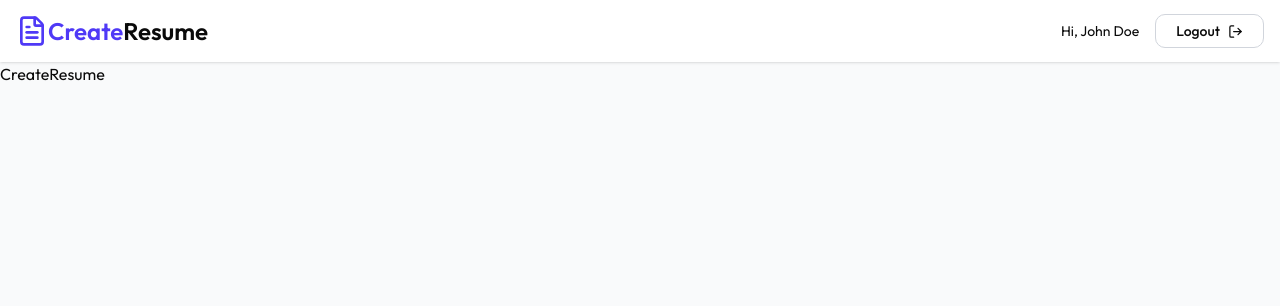
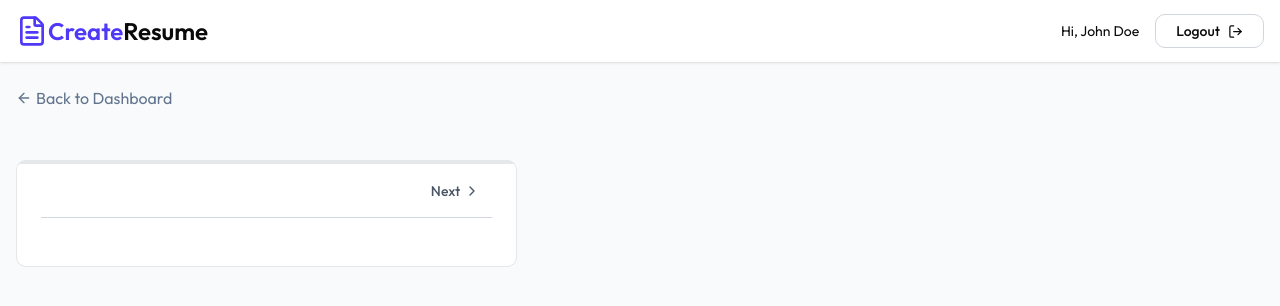
Before and after one commit to Osas706/create-resume, a React (Vite) app in the folder frontend/: page /app/create-resume/1 in a window 1280 px wide. Shown: the top 306 px of the page. Built offline with nearby package versions, Linux system fonts and the light colour scheme; the HTML template or start-up script is replaced by a standard one.

Commit message:
CreateResume Page

```diff
--- a/frontend/src/pages/CreateResume.jsx
+++ b/frontend/src/pages/CreateResume.jsx
@@ -1,11 +1,137 @@
-import React from 'react'
+import { dummyResumeData } from "@/assets/assets";
+
+import {
+  ArrowLeft,
+  Briefcase,
+  ChevronLeft,
+  ChevronRight,
+  FileText,
+  Folder,
+  GraduationCap,
+  Sparkle,
+  User,
+} from "lucide-react";
+import React, { useEffect, useState } from "react";
+import { Link, useParams } from "react-router-dom";
 
 function CreateResume() {
+  const { resumeId } = useParams();
+
+  const [resumeData, setResumeData] = useState({
+    _id: "",
+    title: "",
+    personal_info: {},
+    professional_summary: "",
+    experience: [],
+    education: [],
+    project: [],
+    skills: [],
+    template: "classic",
+    accent_color: "#3b82f6",
+    public: false,
+  });
+  const [activeSectionIndex, setActiveSectionIndex] = useState(0);
+  const [removeBackground, setRemoveBackground] = useState(false);
+
+  // loadExistingResume
+  const loadExistingResume = async () => {
+    const resume = dummyResumeData.find((resume) => resume._id === resumeId);
+    if (resume) {
+      setResumeData(resume);
+      document.title = resume.title;
+    }
+  };
+
+  useEffect(() => {
+    loadExistingResume();
+  }, []);
+
+  const sections = [
+    { id: "personal", name: "Personal Info", icon: User },
+    { id: "summary", name: "Summary", icon: FileText },
+    { id: "experience", name: "Experience", icon: Briefcase },
+    { id: "education", name: "Education", icon: GraduationCap },
+    { id: "projects", name: "Projects", icon: Folder },
+    { id: "skills", name: "Skills", icon: Sparkle },
+  ];
+  const activeSection = sections[activeSectionIndex];
+
   return (
     <div>
-      CreateResume
+      <div className="max-w-7xl mx-auto px-4 py-6">
+        <Link
+          to={"/app"}
+          className="inline-flex items-center gap-1 text-slate-500 hover:text-slate-700 transition-all"
+        >
+          <ArrowLeft className="size-4" />
+          Back to Dashboard
+        </Link>
+      </div>
+
+      <div className="max-w-7xl mx-auto px-4 py-6">
+        <div className="grid lg:grid-cols-12 gap-8">
+          {/* left panel -- FORM */}
+          <div className="relative lg:col-span-5 rounded-lg overflow-hidden">
+            <div className="bg-white rounded-lg shadow-sm border border-gray-200 p-6 pt-1">
+              {/* progress bar */}
+              <hr className="absolute top-0 left-0 right-0 border-2 border-gray-200 " />
+              <hr
+                className="absolute top-0 left-0 h-1 bg-linear-to-r from-indigo-500 to-indigo-600 border-none transi duration-2000"
+                style={{
+                  width: `${
+                    (activeSectionIndex * 100) / (sections.length - 1)
+                  } %`,
+                }}
+              />
+
+              {/* section navigation */}
+              <div className="flex justify-between items-center mb-6 border-b border-gray-300 py-1">
+                <div className=""></div>
+
+                <div className="flex items-center">
+                  {activeSectionIndex !== 0 && (
+                    <button
+                      onClick={() =>
+                        setActiveSectionIndex((prev) => Math.max(prev - 1, 0))
+                      }
+                      className="flex items-center gap-1 p-3 rounded-lg text-sm font-medium text-gray-600 hover:bg-gray-50 transition-all"
+                      disabled={activeSectionIndex === 0}
+                    >
+                      <ChevronLeft className="size-4" /> Previous
+                    </button>
+                  )}
+
+                  <button
+                    onClick={() =>
+                      setActiveSectionIndex((prev) =>
+                        Math.min(prev + 1, sections.length - 1)
+                      )
+                    }
+                    className={`flex items-center gap-1 p-3 rounded-lg text-sm font-medium text-gray-600 hover:bg-gray-50 transition-all ${
+                      activeSectionIndex === sections.length - 1 && `opacity-50`
+                    }`}
+                    disabled={activeSectionIndex === sections.length - 1}
+                  >
+                    Next <ChevronRight className="size-4" />
+                  </button>
+                </div>
+              </div>
+
+              {/* *** form *** */}
+              <div className="space-y-6">
+                {activeSection.id === "personal" && (
+                  <div className=""></div>
+                )}
+              </div>
+            </div>
+          </div>
+
+          {/* right panel -- PREVIEW */}
+          <div className=""></div>
+        </div>
+      </div>
     </div>
-  )
+  );
 }
 
-export default CreateResume
+export default CreateResume;
```
